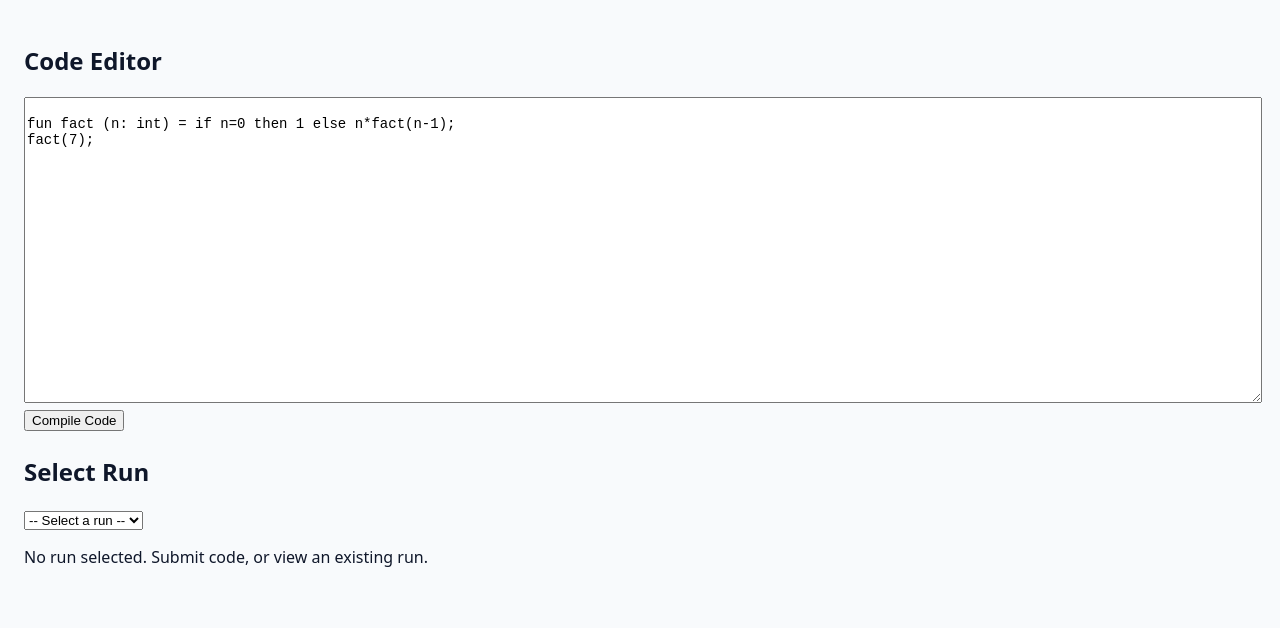
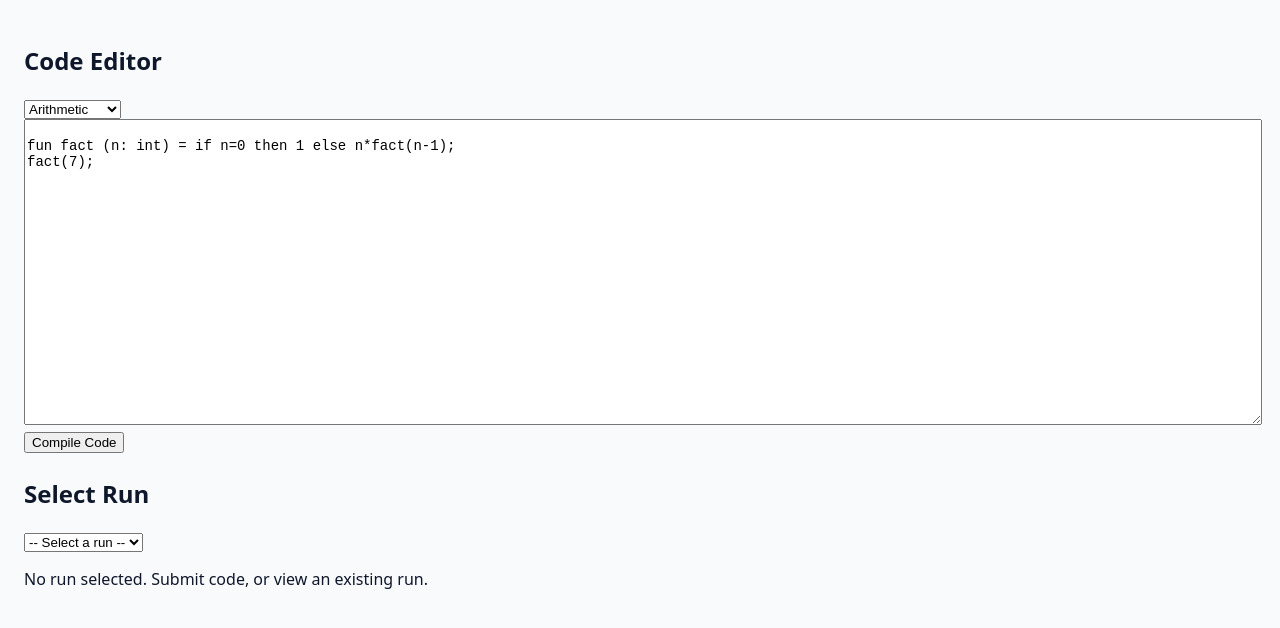
Before and after one commit to ValerianClerc/caraml-playground, a React (Vite) app in the folder client/: page / in a window 1280 px wide. Shown: the top 628 px of the page. Built offline with nearby package versions, Linux system fonts and the light colour scheme.

Commit message:
Add exampleSelector to choose pre-written examples

```diff
--- a/client/src/codeSamples.ts
+++ b/client/src/codeSamples.ts
@@ -27,5 +27,5 @@ export const codeSamples = [
   { name: 'Function call', code: functionCall },
   { name: 'If statement', code: simpleIf },
   { name: 'Factorial', code: factorial },
-  { name: 'Fibonacci', code: fibonacci },
+  // { name: 'Fibonacci', code: fibonacci }, // TODO: re-enable when test case is fixed: https://github.com/ValerianClerc/caraml/issues/12
 ];
--- a/client/src/components/CodeEditor.tsx
+++ b/client/src/components/CodeEditor.tsx
@@ -2,6 +2,7 @@ import { useCallback, useState } from "react";
 import { factorial } from "../codeSamples";
 import { queueCompilation } from "../api";
 import { useAppState } from "../state";
+import { ExampleSelector } from "./ExampleSelector";
 
 export const CodeEditor = () => {
   const [code, setCode] = useState(factorial);
@@ -21,9 +22,14 @@ export const CodeEditor = () => {
       });
   }, [code]);
 
+  const onExampleSelected = useCallback((exampleCode: string) => {
+    setCode(exampleCode);
+  }, []);
+
   return (
     <div>
       <h2>Code Editor</h2>
+      <ExampleSelector onExampleSelected={onExampleSelected} />
       <textarea
         value={code}
         onChange={(e) => setCode(e.target.value)}
--- /dev/null
+++ b/client/src/components/ExampleSelector.tsx
@@ -0,0 +1,29 @@
+import { useCallback, useMemo } from "react"
+import { codeSamples } from "../codeSamples"
+
+type Props = {
+  onExampleSelected: (code: string) => void;
+}
+
+export const ExampleSelector = ({ onExampleSelected }: Props) => {
+  const onExampleChange = useCallback((e: React.ChangeEvent<HTMLSelectElement>) => {
+    const selectedExample = codeSamples.find(sample => sample.name === e.target.value);
+    if (selectedExample) {
+      onExampleSelected(selectedExample.code);
+    }
+  }, [onExampleSelected]);
+  const examplesOptions = useMemo(() => {
+
+    return codeSamples.map((sample, index) => (
+      <option key={index} value={sample.name}>
+        {sample.name}
+      </option>
+    ))
+  }, [])
+
+  return (
+    <select onChange={onExampleChange}>
+      {examplesOptions}
+    </select>
+  )
+}
```
